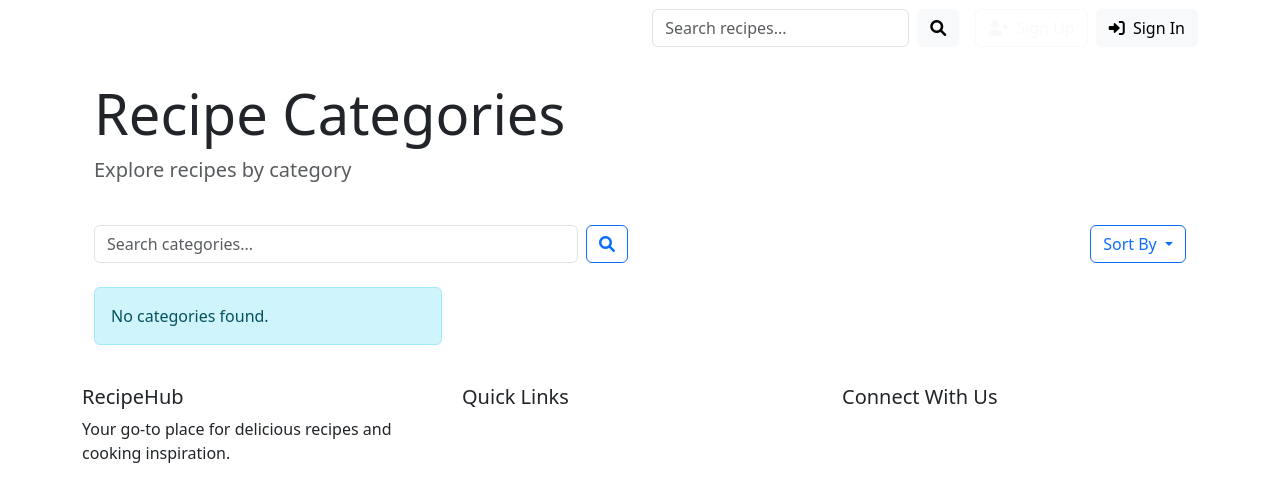
After one commit to NC-recipies/NC-Recipies, a Flask app: page /categories in a window 1280 px wide. The commit adds this page. Shown: the top 504 px of the page. Run offline with Flask 3, Linux system fonts and the light colour scheme.

Commit message:
new changes

```diff
--- /dev/null
+++ b/App/templates/categories.html
@@ -0,0 +1,166 @@
+{% extends "layout.html" %}
+
+{% block title %}Categories - RecipeHub{% endblock %}
+
+{% block content %}
+<div class="container">
+    <!-- Header Section -->
+    <div class="row mb-4">
+        <div class="col-md-8">
+            <h1 class="display-4">Recipe Categories</h1>
+            <p class="lead text-muted">Explore recipes by category</p>
+        </div>
+        <div class="col-md-4 text-end">
+            {% if is_authenticated %}
+            <a href="/categories/create" class="btn btn-primary">
+                <i class="fas fa-plus me-2"></i>Create Category
+            </a>
+            {% endif %}
+        </div>
+    </div>
+
+    <!-- Search and Filter Section -->
+    <div class="row mb-4">
+        <div class="col-md-6">
+            <form class="d-flex" action="/categories/search" method="GET">
+                <input class="form-control me-2" type="search" name="query" placeholder="Search categories..." value="{{ search_query or '' }}">
+                <button class="btn btn-outline-primary" type="submit" aria-label="Search">
+                    <i class="fas fa-search"></i>
+                </button>
+            </form>
+        </div>
+        <div class="col-md-6 text-end">
+            <div class="btn-group">
+                <button type="button" class="btn btn-outline-primary dropdown-toggle" data-bs-toggle="dropdown" aria-expanded="false">
+                    Sort By
+                </button>
+                <ul class="dropdown-menu dropdown-menu-end">
+                    <li><a class="dropdown-item" href="?sort=name">Name (A-Z)</a></li>
+                    <li><a class="dropdown-item" href="?sort=name_desc">Name (Z-A)</a></li>
+                    <li><a class="dropdown-item" href="?sort=recipes">Most Recipes</a></li>
+                    <li><a class="dropdown-item" href="?sort=recent">Recently Added</a></li>
+                </ul>
+            </div>
+        </div>
+    </div>
+
+    {% if search_query %}
+    <div class="alert alert-info mb-4">
+        Showing results for: "{{ search_query }}"
+        <a href="/categories" class="float-end">Clear search</a>
+    </div>
+    {% endif %}
+
+    <!-- Categories Grid -->
+    <div class="row row-cols-1 row-cols-md-2 row-cols-lg-3 g-4">
+        {% for category in categories %}
+        <div class="col">
+            <div class="card h-100 category-card shadow-sm hover-shadow">
+                <div class="card-body text-center p-4">
+                    <div class="category-icon mb-3">
+                        <i class="fas fa-utensils fa-3x text-primary"></i>
+                    </div>
+                    <h3 class="card-title h4 mb-3">{{ category.name }}</h3>
+                    {% if category.description %}
+                    <p class="card-text text-muted mb-4">{{ category.description }}</p>
+                    {% endif %}
+                    <div class="recipe-count mb-3">
+                        <span class="badge bg-primary rounded-pill px-3 py-2">
+                            <i class="fas fa-book me-1"></i>
+                            {{ category.recipes|length }} recipes
+                        </span>
+                    </div>
+                    <div class="d-grid gap-2">
+                        <a href="/categories/{{ category.id }}" class="btn btn-outline-primary">
+                            View Recipes
+                        </a>
+                        {% if is_authenticated %}
+                        <div class="btn-group w-100">
+                            <a href="/categories/{{ category.id }}/edit" class="btn btn-outline-secondary">
+                                <i class="fas fa-edit"></i> Edit
+                            </a>
+                            <form action="/categories/{{ category.id }}/delete" method="POST" class="d-inline">
+                                <button type="submit" class="btn btn-outline-danger" onclick="return confirm('Are you sure you want to delete this category?')">
+                                    <i class="fas fa-trash"></i> Delete
+                                </button>
+                            </form>
+                        </div>
+                        {% endif %}
+                    </div>
+                </div>
+                <div class="card-footer bg-transparent text-center">
+                    <small class="text-muted">
+                        <i class="fas fa-calendar me-1"></i>
+                        Created {{ category.created_at.strftime('%B %d, %Y') }}
+                    </small>
+                </div>
+            </div>
+        </div>
+        {% else %}
+        <div class="col-12">
+            <div class="alert alert-info">
+                No categories found. {% if is_authenticated %}<a href="/categories/create">Create one now!</a>{% endif %}
+            </div>
+        </div>
+        {% endfor %}
+    </div>
+
+    <!-- Pagination -->
+    {% if pagination and pagination.pages > 1 %}
+    <nav aria-label="Category pagination" class="mt-4">
+        <ul class="pagination justify-content-center">
+            {% if pagination.has_prev %}
+            <li class="page-item">
+                <a class="page-link" href="{{ url_for('category_views.get_categories_page', page=pagination.prev_num) }}">Previous</a>
+            </li>
+            {% endif %}
+
+            {% for page in pagination.iter_pages() %}
+                {% if page %}
+                    <li class="page-item {% if page == pagination.page %}active{% endif %}">
+                        <a class="page-link" href="{{ url_for('category_views.get_categories_page', page=page) }}">{{ page }}</a>
+                    </li>
+                {% else %}
+                    <li class="page-item disabled"><span class="page-link">...</span></li>
+                {% endif %}
+            {% endfor %}
+
+            {% if pagination.has_next %}
+            <li class="page-item">
+                <a class="page-link" href="{{ url_for('category_views.get_categories_page', page=pagination.next_num) }}">Next</a>
+            </li>
+            {% endif %}
+        </ul>
+    </nav>
+    {% endif %}
+</div>
+
+<style>
+.category-card {
+    transition: transform 0.2s ease-in-out, box-shadow 0.2s ease-in-out;
+    border: none;
+    border-radius: 10px;
+}
+
+.category-card:hover {
+    transform: translateY(-5px);
+}
+
+.hover-shadow:hover {
+    box-shadow: 0 0.5rem 1rem rgba(0, 0, 0, 0.15) !important;
+}
+
+.category-icon {
+    color: var(--bs-primary);
+    margin-bottom: 1rem;
+}
+
+.recipe-count {
+    font-size: 1.1rem;
+}
+
+.card-footer {
+    border-top: 1px solid rgba(0, 0, 0, 0.05);
+}
+</style>
+{% endblock %}
--- a/App/templates/layout.html
+++ b/App/templates/layout.html
@@ -1,70 +1,126 @@
-<!doctype html>
-<html>
+<!DOCTYPE html>
+<html lang="en">
 <head>
+    <meta charset="UTF-8">
+    <meta name="viewport" content="width=device-width, initial-scale=1.0">
+    <title>{% block title %}Recipe Website{% endblock %}</title>
 
+    <!-- Bootstrap 5 CSS -->
+    <link href="https://cdn.jsdelivr.net/npm/bootstrap@5.3.0/dist/css/bootstrap.min.css" rel="stylesheet">
+    <!-- Font Awesome -->
+    <link rel="stylesheet" href="https://cdnjs.cloudflare.com/ajax/libs/font-awesome/6.0.0/css/all.min.css">
+    <!-- Google Fonts -->
+    <link href="https://fonts.googleapis.com/css2?family=Poppins:wght@300;400;500;600;700&display=swap" rel="stylesheet">
+    <!-- Custom CSS -->
     <link rel="stylesheet" href="{{ url_for('static', filename='style.css') }}">
-     <!--Import Google Icon Font-->
-    <link href="https://fonts.googleapis.com/icon?family=Material+Icons" rel="stylesheet">
-    <!-- Compiled and minified CSS -->
-    <link rel="stylesheet" href="https://cdnjs.cloudflare.com/ajax/libs/materialize/1.0.0/css/materialize.min.css">
-    <!--Let browser know website is optimized for mobile-->
-    <meta name="viewport" content="width=device-width, initial-scale=1.0"/>
-    <title>{% block title %}{% endblock %}</title>
-
 </head>
 <body>
-
-      <nav class="purple">
-          <div class="nav-wrapper">
-              <a href="#!" class="brand-logo center">{% block page %}{% endblock %}</a>
-              <ul id="nav-mobile" class="left">
-                  <li><a href="/">Home</a></li>
-                  <li><a href="/users">Users Jinja</a></li>
+    <!-- Navigation -->
+    <nav class="navbar navbar-expand-lg navbar-dark">
+        <div class="container">
+            <a class="navbar-brand" href="/">
+                <i class="fas fa-utensils me-2"></i>RecipeHub
+            </a>
+            <button class="navbar-toggler" type="button" data-bs-toggle="collapse" data-bs-target="#navbarNav" aria-label="Toggle navigation">
+                <span class="navbar-toggler-icon"></span>
+            </button>
+            <div class="collapse navbar-collapse" id="navbarNav">
+                <ul class="navbar-nav me-auto">
+                    <li class="nav-item">
+                        <a class="nav-link" href="/recipes">Recipes</a>
+                    </li>
+                    <li class="nav-item">
+                        <a class="nav-link" href="/categories">Categories</a>
+                    </li>
                     {% if is_authenticated %}
-                    <li><a href="/identify">Identify</a></li>
+                    <li class="nav-item">
+                        <a class="nav-link" href="/recipes/create">Create Recipe</a>
+                    </li>
                     {% endif %}
-                  <li><a href="/static/users">Users JS</a></li>
                 </ul>
+                <form class="d-flex search-bar me-3" action="/recipes/search" method="GET">
+                    <input class="form-control me-2" type="search" name="query" placeholder="Search recipes...">
+                    <button class="btn btn-light" type="submit" aria-label="Search">
+                        <i class="fas fa-search"></i>
+                    </button>
+                </form>
                 {% if is_authenticated %}
-              <ul id="nav-mobile" class="right">
-                <li><a href="/logout">Logout</a></li>
+                <div class="dropdown">
+                    <button class="btn btn-light dropdown-toggle" type="button" id="userDropdown" data-bs-toggle="dropdown" aria-expanded="false">
+                        <i class="fas fa-user me-1"></i> {{ current_user.username }}
+                    </button>
+                    <ul class="dropdown-menu dropdown-menu-end">
+                        <li><a class="dropdown-item" href="/profile">Profile</a></li>
+                        <li><a class="dropdown-item" href="/recipes/create">Create Recipe</a></li>
+                        <li><hr class="dropdown-divider"></li>
+                        <li><a class="dropdown-item" href="/logout">Sign Out</a></li>
                     </ul>
+                </div>
                 {% else %}
-              <form class="right navbar-form" method="POST" action="/login" style="display: flex; flex-wrap: nowrap; align-items: center; margin-right: 10px;">
-                  <div class="input-field" style="margin-right: 10px;">
-                      <input placeholder="username" value="bob" name="username" type="text" class="validate" required>
-                      <label for="username">username</label>
+                <div class="d-flex">
+                    <a href="/signup" class="btn btn-outline-light me-2">
+                        <i class="fas fa-user-plus me-1"></i> Sign Up
+                    </a>
+                    <a href="/login" class="btn btn-light">
+                        <i class="fas fa-sign-in-alt me-1"></i> Sign In
+                    </a>
                 </div>
-                  <div class="input-field" style="margin-right: 10px;">
-                      <input placeholder="password"value="bobpass" name="password" type="password" class="validate" required>
-                      <label for="password">Password</label>
+                {% endif %}
             </div>
-                  <button type="submit" class="btn waves-effect waves-light">Login</button>
-              </form>
-              {% endif %}
-
         </div>
     </nav>
-      <style>
-          .navbar-form label {
-              color: white !important;
-          }
-      </style>
 
-    <div class="container" id="content">{% block content %}{% endblock %}</div>
-
-    <script src="https://cdnjs.cloudflare.com/ajax/libs/materialize/1.0.0/js/materialize.min.js"></script>
-    <script>
-       M.AutoInit();
-
+    <!-- Flash Messages -->
     {% with messages = get_flashed_messages() %}
         {% if messages %}
+            <div class="container mt-3">
                 {% for message in messages %}
-              M.toast({html: '{{message}}'})
+                    <div class="alert alert-info alert-dismissible fade show" role="alert">
+                        {{ message }}
+                        <button type="button" class="btn-close" data-bs-dismiss="alert" aria-label="Close"></button>
+                    </div>
                 {% endfor %}
+            </div>
         {% endif %}
     {% endwith %}
 
-    </script>
+    <!-- Main Content -->
+    <main class="container py-4">
+        {% block content %}{% endblock %}
+    </main>
+
+    <!-- Footer -->
+    <footer class="footer">
+        <div class="container">
+            <div class="row">
+                <div class="col-md-4">
+                    <h5>RecipeHub</h5>
+                    <p>Your go-to place for delicious recipes and cooking inspiration.</p>
+                </div>
+                <div class="col-md-4">
+                    <h5>Quick Links</h5>
+                    <ul class="list-unstyled">
+                        <li><a href="/recipes" class="text-white">Recipes</a></li>
+                        <li><a href="/categories" class="text-white">Categories</a></li>
+                        <li><a href="/about" class="text-white">About Us</a></li>
+                    </ul>
+                </div>
+                <div class="col-md-4">
+                    <h5>Connect With Us</h5>
+                    <div class="social-links">
+                        <a href="#" class="text-white me-2"><i class="fab fa-facebook"></i></a>
+                        <a href="#" class="text-white me-2"><i class="fab fa-twitter"></i></a>
+                        <a href="#" class="text-white me-2"><i class="fab fa-instagram"></i></a>
+                        <a href="#" class="text-white"><i class="fab fa-pinterest"></i></a>
+                    </div>
+                </div>
+            </div>
+        </div>
+    </footer>
+
+    <!-- Bootstrap 5 JS Bundle -->
+    <script src="https://cdn.jsdelivr.net/npm/bootstrap@5.3.0/dist/js/bootstrap.bundle.min.js"></script>
+    <!-- Custom JS -->
+    <script src="{{ url_for('static', filename='script.js') }}"></script>
 </body>
 </html>
```
Also changed, not shown: App/templates/404.html (added, +29 -0 lines), App/templates/500.html (added, +29 -0 lines), App/templates/about.html (added, +169 -0 lines), App/templates/add_ingredient.html (added, +47 -0 lines), App/templates/add_ingredient_to_recipe.html (added, +47 -0 lines), App/templates/category_detail.html (added, +78 -0 lines), App/templates/create_category.html (added, +38 -0 lines). Lines whose indentation alone changed are shown as unchanged.
